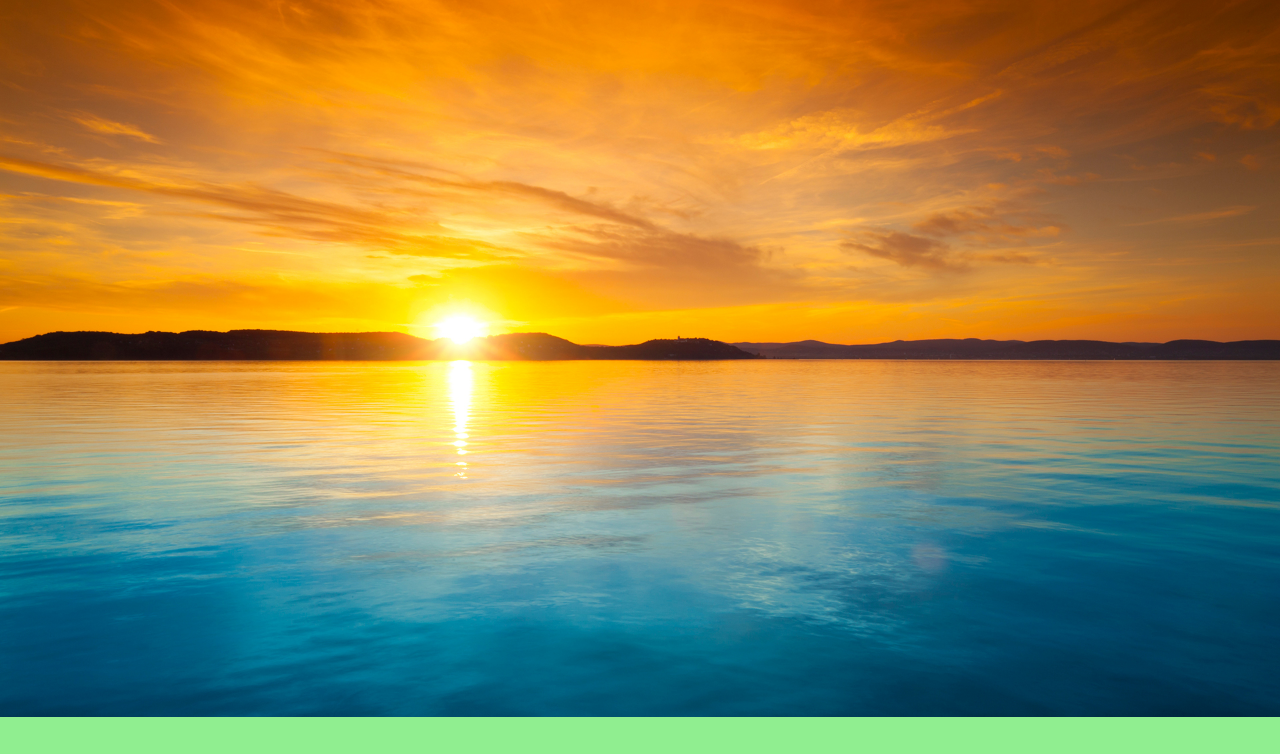
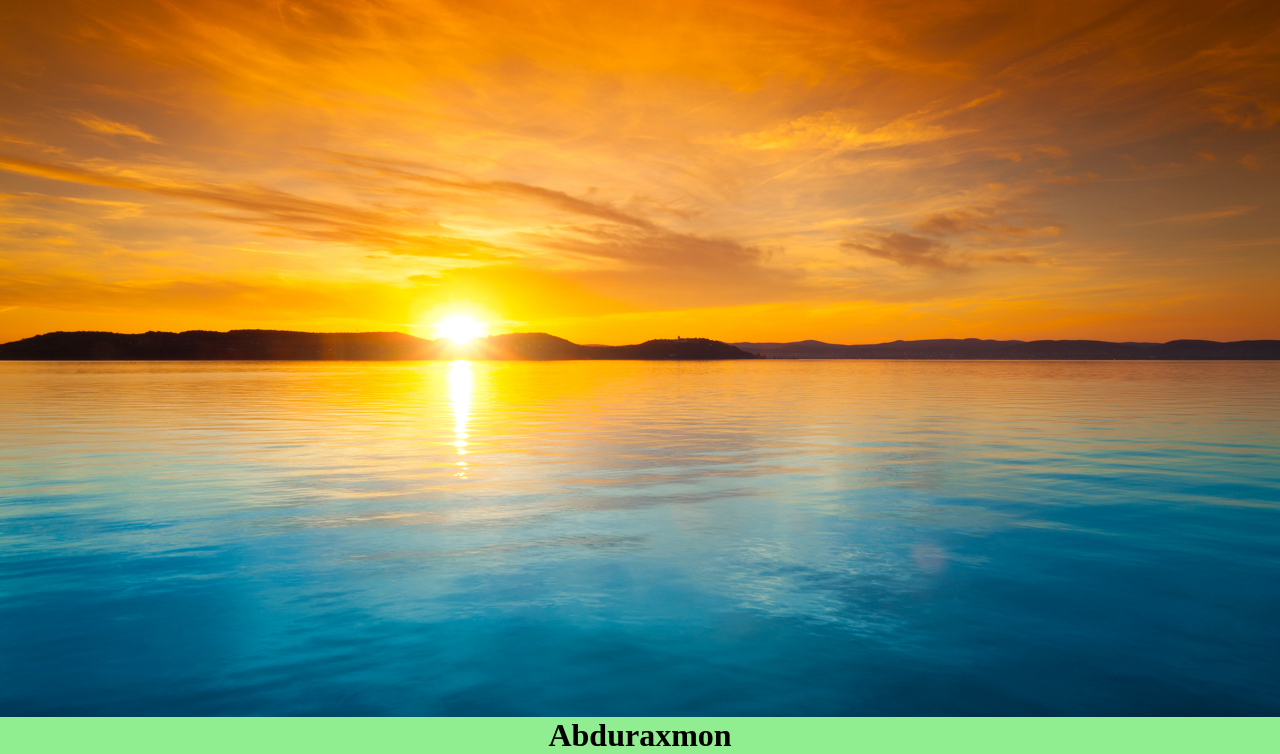
Before and after one commit to AbduraxmonBozorov/git1, a plain HTML site: page index.html in a window 1280 px wide. Shown: the part 113-867 px from the top of the page. Before the commit the page ends 830 px from the top, so only its background shows below. Drawn offline with Linux system fonts and the light colour scheme.

Commit message:
Update index.html
wqeqrtgrhrt

```diff
--- a/index.html
+++ b/index.html
@@ -25,5 +25,6 @@
     <h1>Hello World</h1>
     <p>Lorem ipsum dolor sit amet consectetur adipisicing elit. Qui debitis ex illo aliquam officiis nesciunt, nostrum distinctio natus reprehenderit sit eius magnam enim. Assumenda modi laborum odit nihil quam. Esse.</p>
     <img src="./imgs/11. Закат.jpg" alt="">
+    <h1>Abduraxmon</h1>
 </body>
 </html>
```
